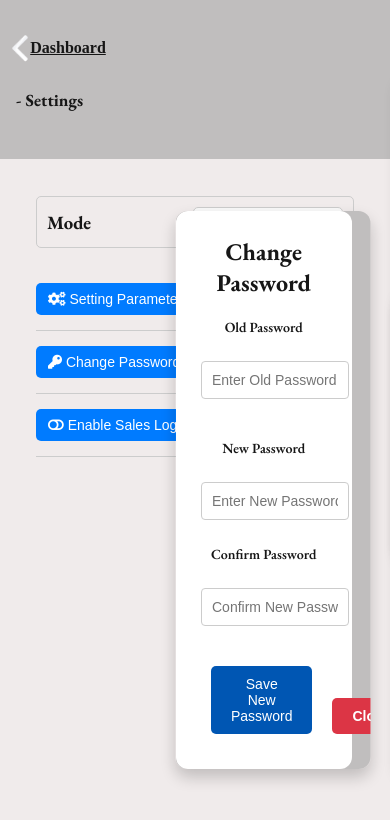
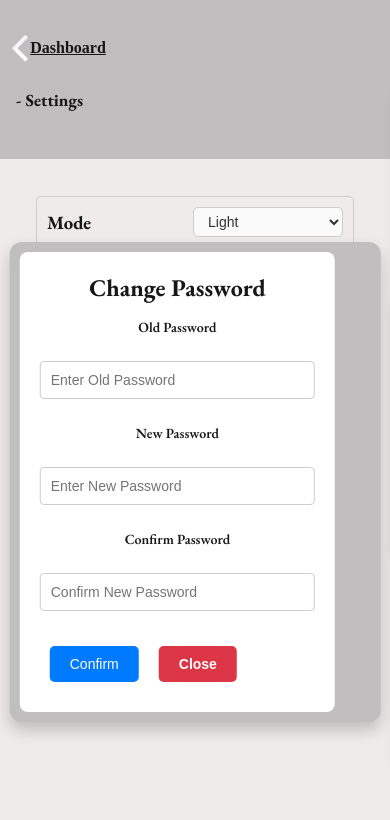
Before and after one commit to micheal4067/kuje-ticket-project, a plain HTML site: page settings.html in a window 390 px wide. Both pictures are taken after a click on the button "Change Password". Drawn offline with nearby package versions, Linux system fonts and the light colour scheme.

Commit message:
Add files via upload

```diff
--- a/css/settings.css
+++ b/css/settings.css
@@ -372,7 +372,7 @@ body{
 
 /* Responsive Design */
 @media (max-width: 1024px) {
-  .modal-container {
+  .modal-container, .change-password-modal-container {
     width: 60%; /* Adjust modal container width */
   }
   .input-container {
@@ -381,7 +381,7 @@ body{
 }
 
 @media (max-width: 768px) {
-  .modal-container {
+  .modal-container, .change-password-modal-container {
     width: 90%;
     padding: 15px;
   }
@@ -440,162 +440,119 @@ body{
 }
 
 
-/* Unique Change Password Modal Container */
+/* Change Password Modal Container */
 .change-password-modal-container {
   position: fixed;
-  top: 25%; /* Make it appear lower on the page */
-  left: 70%;
-  transform: translateX(-50%); /* Center horizontally */
-  width: 50%;
-  height: auto;
-  background: var(--background-fixed-color);
+  top: 50%; /* Center vertically */
+  left: 50%; /* Center horizontally */
+  transform: translate(-50%, -50%); /* Always center it */
+  width: 50%; /* Default width for larger screens */
+  max-width: 500px; /* Prevent modal from growing too wide */
+  height: auto; /* Adjust based on content */
+  background: var(--background-fixed-color, #fff);
   box-shadow: 0 8px 16px rgba(0, 0, 0, 0.2);
   border-radius: 12px;
-  transition: all 0.4s ease-in-out;
-  z-index: 1001; /* Ensure it's above other content */
-  overflow-y: auto;
+  z-index: 1000;
+  overflow-y: auto; /* Allow scrolling for overflow content */
+  padding: 20px;
+  box-sizing: border-box;
+  opacity: 0; /* Hidden initially */
+  visibility: hidden;
+  transition: opacity 0.3s ease, transform 0.3s ease;
+}
+
+/* Show Modal */
+.change-password-modal-container.shows {
+  opacity: 1;
+  visibility: visible;
+  transform: translate(-50%, -50%);
 }
 
 /* Modal Content */
 .change-password-modal-container .modal-content {
-  padding: 25px;
-  display: flex;
-  flex-direction: column;
-  gap: 20px;
-  background-color: var(--side-bar-link-background);
-  border-radius: 12px;
-  box-sizing: border-box;
-}
-
-/* Input container: Two columns */
-.input-container {
-  display: flex;
-  justify-content: space-between;
-  gap: 30px;
-}
-
-/* Input group for each field */
-.input-group {
-  flex: 1;
   display: flex;
   flex-direction: column;
   gap: 15px;
+  background-color: var(--side-bar-link-background, #f9f9f9);
+  border-radius: 8px;
+}
+
+/* Input Container */
+.input-container {
+  display: flex;
+  flex-wrap: wrap;
+  gap: 15px;
+}
+
+.input-group {
+  flex: 1 1 100%; /* Full width by default */
 }
 
 .input-group label {
-  font-weight: 600;
   font-size: 14px;
-  color: var(--secondary-text-color);
   margin-bottom: 5px;
 }
 
-/* Input fields */
 .input-group input {
-  padding: 10px 12px;
+  padding: 10px;
   border: 1px solid #ccc;
-  border-radius: 8px;
-  font-size: 14px;
-  outline: none;
-  background-color: #fafafa;
-  transition: border-color 0.3s ease, box-shadow 0.3s ease;
+  border-radius: 6px;
+  width: 100%;
+  box-sizing: border-box;
+  transition: border-color 0.3s ease;
 }
 
-/* Focus effect on input fields */
 .input-group input:focus {
   border-color: #007bff;
-  box-shadow: 0 0 6px rgba(0, 123, 255, 0.3);
 }
 
-/* Save Button */
+/* Buttons */
+.save-btn,
+.close-btn {
+  padding: 10px 15px;
+  font-size: 14px;
+  border: none;
+  border-radius: 6px;
+  color: #fff;
+  cursor: pointer;
+}
+
 .save-btn {
-  background-color: #0056b3;
-  color: white;
-  padding: 12px 20px;
-  border-radius: 8px;
-  cursor: pointer;
-  transition: background-color 0.3s ease;
+  background-color: #007bff;
+}
+
+.close-btn {
+  background-color: #dc3545;
 }
 
 .save-btn:hover {
-  background-color: #218838;
+  background-color: #0056b3;
 }
-
-/* Close Button */
-.close-btn {
-  background-color: #dc3545;
-  color: white;
-  font-weight: 600;
-  border: none;
-  padding: 12px 20px;
-  border-radius: 8px;
-  cursor: pointer;
-  transition: background-color 0.3s ease;
-}
-
-/* Show Modal */
-.change-password-modal-container.show {
-  opacity: 1;
-  transform: translateX(0); /* For sliding in the modal */
-  visibility: visible;
-  transition: transform 0.4s ease-in-out, opacity 0.4s ease-in-out;
-}
-
-/* Hide Modal */
-.change-password-modal-container {
-  opacity: 0;
-  transform: translateX(-100%); /* Hidden off-screen */
-  visibility: hidden;
-  transition: transform 0.4s ease-in-out, opacity 0.4s ease-in-out;
-}
-
-
-
 
 .close-btn:hover {
   background-color: #c82333;
 }
 
-/* Success and Failure Modal Background */
-.modal-container.success {
-  background-color: #28a745;
-  z-index: 2000;
+/* Responsive Design */
+@media (max-width: 768px) {
+  .change-password-modal-container {
+    width: 90%;
+    max-width: 90%;
+    height: auto;
+    padding: 15px;
+    margin-top: 60px;
+  }
 }
 
-.modal-container.failure {
-  background-color: #dc3545;
-  z-index: 2000;
+@media (max-width: 480px) {
+  .change-password-modal-container {
+    width: 95%;
+    max-width: 95%;
+    padding: 10px;
+    margin-top: 60px;
+  }
 }
 
-/* Show Modal */
-.change-password-modal-container.show {
-  opacity: 1;
-  transform: translateX(-50%) translateY(0);
-}
-
-/* Animation for modal open/close */
-@keyframes fadeIn {
-  0% { opacity: 0; }
-  100% { opacity: 1; }
-}
-
-@keyframes fadeOut {
-  0% { opacity: 1; }
-  100% { opacity: 0; }
-}
-
-/* Scrollbar styling */
-.change-password-modal-container::-webkit-scrollbar {
-  width: 8px;
-}
-
-.change-password-modal-container::-webkit-scrollbar-thumb {
-  background-color: rgba(0, 0, 0, 0.2);
-  border-radius: 8px;
-}
-
-.change-password-modal-container::-webkit-scrollbar-thumb:hover {
-  background-color: rgba(0, 0, 0, 0.4);
-}
 
 
 /* Toggle Switch Styling */
--- a/script/settings-password.js
+++ b/script/settings-password.js
@@ -1,7 +1,7 @@
 // Open the change password modal
 document.getElementById("change-password-btn").addEventListener("click", function() {
   const modal = document.getElementById("change-password-modal");
-  modal.classList.add("show"); // Add the "show" class to make the modal visible
+  modal.classList.add("shows"); // Add the "show" class to make the modal visible
 });
 
 // Save the password when clicking the save button
@@ -37,25 +37,24 @@ document.getElementById("save-password-btn").addEventListener("click", function(
 
   // Close the change password modal
   const modal = document.getElementById("change-password-modal");
-  modal.classList.remove("show"); // Remove the "show" class to hide the modal
+  modal.classList.remove("shows");
 });
 
 // Close the change password modal when clicking the close button
 document.getElementById("close-change-password-modal").addEventListener("click", function() {
   const modal = document.getElementById("change-password-modal");
-  modal.classList.remove("show"); // Remove the "show" class to hide the modal
+  modal.classList.remove("shows");
 });
 
-// Close the success modal
+// Success and failure modal close buttons (same as before)
 document.getElementById("close-success-modal").addEventListener("click", function() {
   const successModal = document.getElementById("success-modal");
-  successModal.classList.remove("show"); // Hide the success modal
+  successModal.classList.remove("show");
 });
 
-// Close the failure modal
 document.getElementById("close-failure-modal").addEventListener("click", function() {
   const failureModal = document.getElementById("failure-modal");
-  failureModal.classList.remove("show"); // Hide the failure modal
+  failureModal.classList.remove("show");
 });
 
 // Show the success modal
@@ -63,11 +62,11 @@ function showSuccessModal(message) {
   const successModal = document.getElementById("success-modal");
   const successMessage = successModal.querySelector("p");
   successMessage.textContent = message;
-  successModal.classList.add("show"); // Show the success modal
+  successModal.classList.add("show");
 
   // Close success modal after 3 seconds
   setTimeout(() => {
-    successModal.classList.remove("show"); // Hide the success modal after 3 seconds
+    successModal.classList.remove("show");
   }, 3000);
 }
 
@@ -76,10 +75,10 @@ function showFailureModal(message) {
   const failureModal = document.getElementById("failure-modal");
   const failureMessage = failureModal.querySelector("p");
   failureMessage.textContent = message;
-  failureModal.classList.add("show"); // Show the failure modal
+  failureModal.classList.add("show");
 
   // Close failure modal after 3 seconds
   setTimeout(() => {
-    failureModal.classList.remove("show"); // Hide the failure modal after 3 seconds
+    failureModal.classList.remove("show");
   }, 3000);
 }
--- a/script/settings.js
+++ b/script/settings.js
@@ -21,7 +21,6 @@ document.querySelector('.modals-html').innerHTML = modalHTML;
 
 // Display market name and last login time
 document.querySelector('.market-name').innerHTML = `${marketNameDisplay} - Settings`;
-
 
 
 document.getElementById('dashboard').addEventListener('click', ()=>{
--- a/settings.html
+++ b/settings.html
@@ -190,7 +190,7 @@
       </div>
     </div>
     <div style="display: flex;">
-      <button id="save-password-btn" class="save-btn">Save New Password</button>
+      <button id="save-password-btn" class="save-btn">Confirm</button>
       <button id="close-change-password-modal" class="close-btn">Close</button> <!-- Close Button -->
     </div>
   </div>
```
